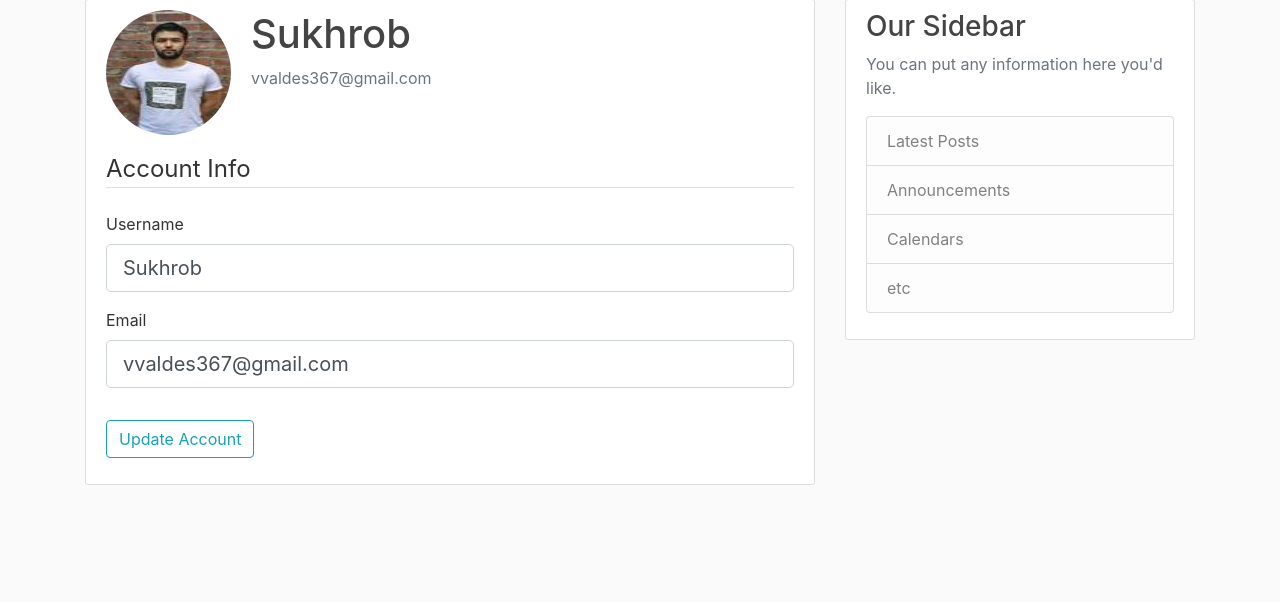
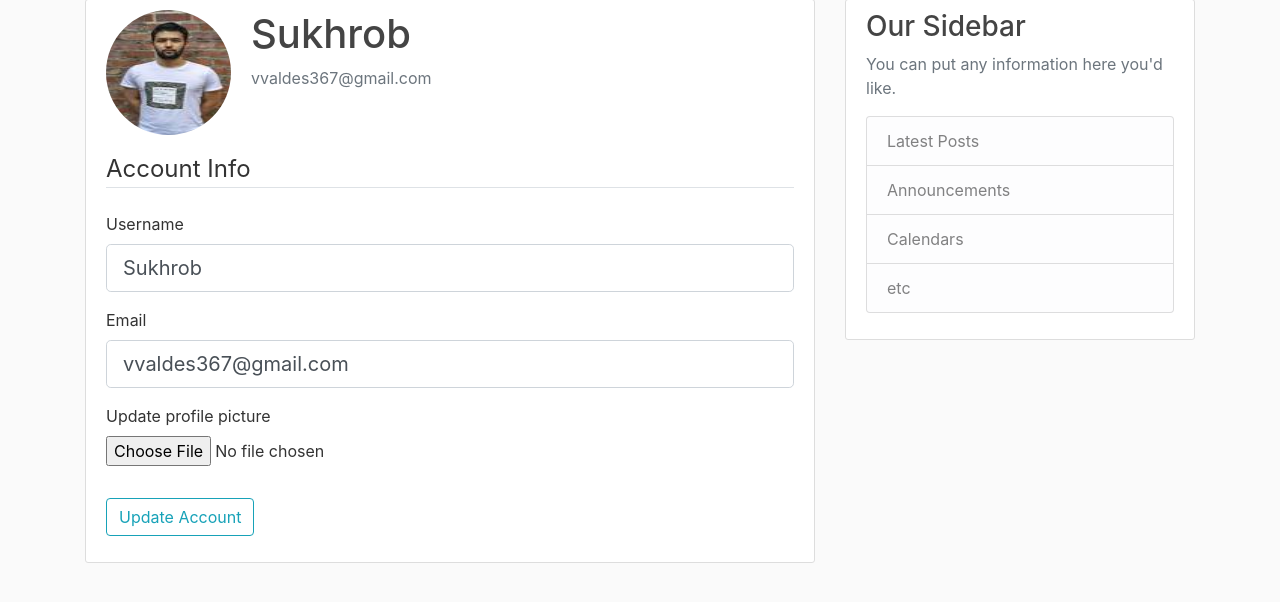
Before and after one commit to Sukhrobjon/flask-blog, a Flask app: page /account in a window 1280 px wide. Shown: the part 81-683 px from the top of the page. Run offline with Flask 2, Linux system fonts and the light colour scheme; a user stored in the database is signed in; some libraries are stand-ins or nearby versions.

Commit message:
user can upload/update profile pic

```diff
--- a/flaskblog/forms.py
+++ b/flaskblog/forms.py
@@ -1,4 +1,5 @@
 from flask_wtf import FlaskForm
+from flask_wtf.file import FileField, FileAllowed
 from flask_login import current_user
 from wtforms import StringField, PasswordField, SubmitField, BooleanField
 from wtforms.validators import DataRequired, Length, Email, EqualTo, ValidationError
@@ -52,6 +53,8 @@ class UpdatedAcocuntForm(FlaskForm):
 
     email = StringField('Email', validators=[DataRequired(), Email()])
 
+    picture = FileField('Update profile picture', validators=[FileAllowed(['jpg', 'png'])])
+
     submit = SubmitField('Update Account')
 
     def validate_username(self,  username):
--- a/flaskblog/routes.py
+++ b/flaskblog/routes.py
@@ -1,3 +1,6 @@
+import os
+import secrets
+from PIL import Image
 from flask import render_template, url_for, flash, redirect, request
 from flaskblog import app, db, bcrypt
 from flaskblog.forms import RegistrationForm, LoginForm, UpdatedAcocuntForm
@@ -71,11 +74,31 @@ def logout ():
     return redirect(url_for('home'))
 
 
+def save_picture(form_picture):
+    '''
+        save the profile picture into database name the pictures
+        with randomized hax numbers
+    '''
+    random_hex = secrets.token_hex(8)
+    _, f_ext = os.path.splitext(form_picture.filename)
+    picture_fn = random_hex + f_ext
+    picture_path = os.path.join(app.root_path, 'static/profile_pics', picture_fn)
+
+    output_size = (125, 125)
+    i = Image.open(form_picture)
+    i.thumbnail(output_size)
+    i.save(picture_path)
+
+    return picture_fn
+
 @app.route("/account", methods=['GET', 'POST'])
 @login_required
 def account():
     form = UpdatedAcocuntForm()
     if form.validate_on_submit():
+        if form.picture.data:
+            picture_file = save_picture(form.picture.data)
+            current_user.image_file = picture_file
         current_user.username = form.username.data
         current_user.email = form.email.data
         db.session.commit()
--- a/flaskblog/templates/account.html
+++ b/flaskblog/templates/account.html
@@ -1,4 +1,4 @@
-{% extends "layout.html"%}
+{% extends "layout.html" %}
 {% block content %}
     <div class="content-section">
       <div class="media">
@@ -8,14 +8,10 @@
           <p class="text-secondary">{{ current_user.email }}</p>
         </div>
       </div>
-
-        <!-- Account update form -->
-
-            <form method="POST" action="">
+        <form method="POST" action="" enctype="multipart/form-data">
             {{ form.hidden_tag() }}
             <fieldset class="form-group">
                 <legend class="border-bottom mb-4">Account Info</legend>
-                    <!-- USERNAME -->
                 <div class="form-group">
                     {{ form.username.label(class="form-control-label") }}
 
@@ -30,7 +26,6 @@
                         {{ form.username(class="form-control form-control-lg") }}
                     {% endif %}
                 </div>
-                    <!-- EMAIL -->
                 <div class="form-group">
                     {{ form.email.label(class="form-control-label") }}
                     {% if form.email.errors %}
@@ -44,11 +39,19 @@
                         {{ form.email(class="form-control form-control-lg") }}
                     {% endif %}
                 </div>
+                <div class="form-group">
+                    {{ form.picture.label() }}
+                    {{ form.picture(class="form-control-file") }}
+                    {% if form.picture.errors %}
+                        {% for error in form.picture.errors %}
+                            <span class="text-danger">{{ error }}</span></br>
+                        {% endfor %}
+                    {% endif %}
+                </div>
             </fieldset>
             <div class="form-group">
                 {{ form.submit(class="btn btn-outline-info") }}
             </div>
         </form>
-
     </div>
 {% endblock content %}
```
Also changed, not shown: flaskblog/site.db, flaskblog/static/profile_pics/6ec1ea6b886dc3bc.jpg (added), flaskblog/static/profile_pics/93c34d931c577867.jpg (added). Lines whose indentation alone changed are shown as unchanged.
